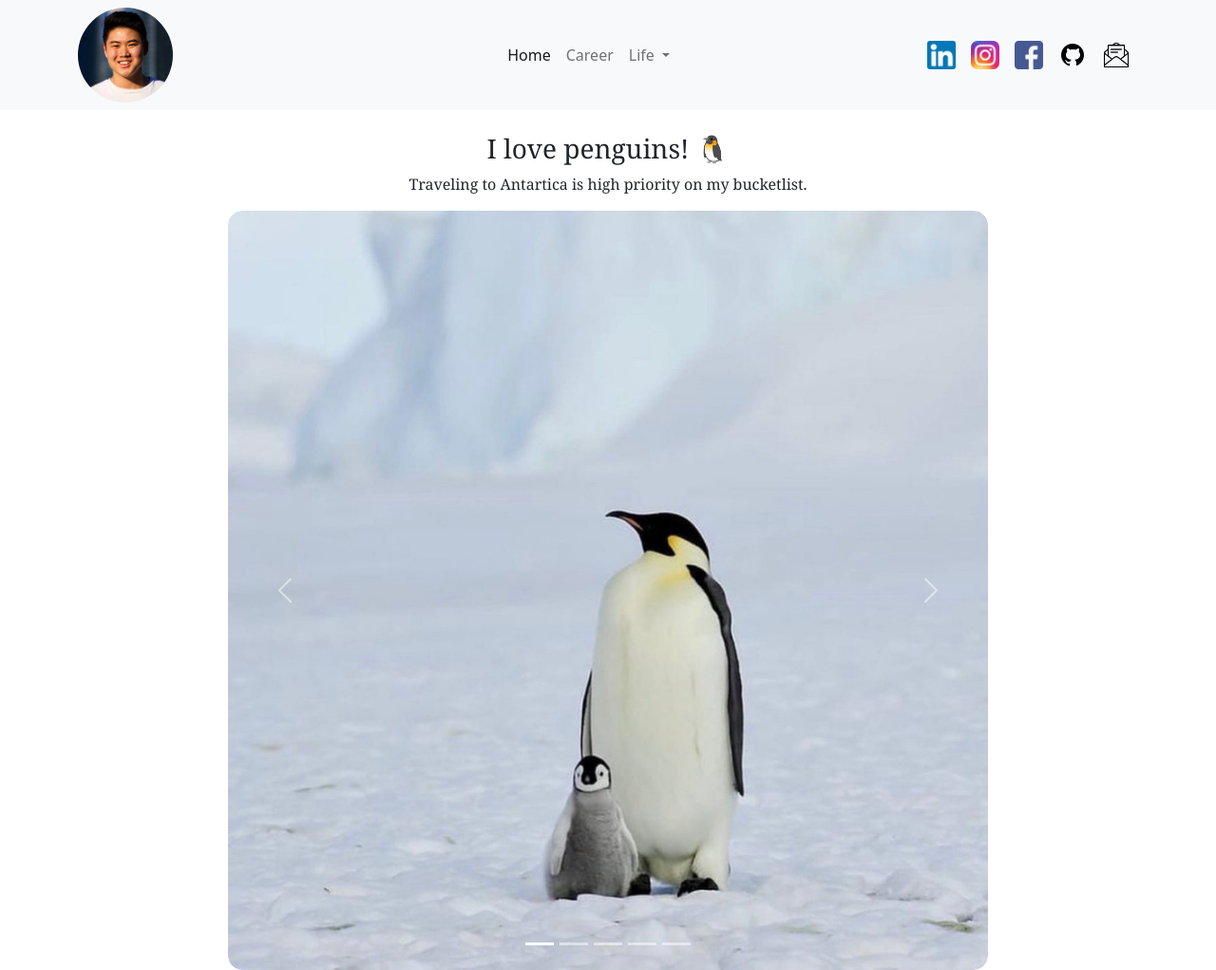
After one commit to simonxie1998/personal-website, a Django app: page /penguins/ in a window 1280 px wide. The commit adds this page. Shown: the whole page at 95% size. Run offline with Django 4.2, Linux system fonts and the light colour scheme.

Commit message:
school and penguins:

```diff
--- a/home/static/home/css/style.css
+++ b/home/static/home/css/style.css
@@ -96,19 +96,16 @@ hr {
     width: 50%;
     height: 0;
     overflow: hidden;
-    margin: auto;
 }
 
 .image-container {
     width: 50%;
     position: absolute;
-    margin: auto;
     cursor: pointer;
 }
 
 .image-container img {
     width: 100%;
-    padding-bottom: 100%;
     position: absolute;
 }
 
@@ -162,3 +159,9 @@ div.life-container {
     top: 45%;
     font-family: Georgia, 'Times New Roman', Times, serif;
 }
+
+.life-pic {
+    border-radius: 15px;
+    width: 50%;
+    position: absolute;
+}
--- a/home/templates/home/base.html
+++ b/home/templates/home/base.html
@@ -38,6 +38,7 @@
                         <ul class="dropdown-menu" aria-labelledby="navbarDropdownMenuLink">
                             <li><a class="dropdown-item" href="{% url 'travel' %}">Traveling</a></li>
                             <li><a class="dropdown-item" href="{% url 'school' %}">School</a></li>
+                            <li><a class="dropdown-item" href="{% url 'penguins' %}">Penguins</a></li>
                         </ul>
                     </li>
                 </ul>
--- /dev/null
+++ b/home/templates/home/penguins.html
@@ -0,0 +1,39 @@
+{% extends 'home/base.html' %} {% load static %} {% block content %}
+<br>
+<h3>I love penguins! &#128039;</h3>
+<p class="summary">Traveling to Antartica is high priority on my bucketlist.</p>
+<div id="carouselExampleIndicators" class="carousel slide mx-auto" data-bs-ride="carousel" style="max-width:800px">
+    <div class="carousel-indicators">
+        <button type="button" data-bs-target="#carouselExampleIndicators" data-bs-slide-to="0" class="active" aria-current="true" aria-label="Slide 1"></button>
+        <button type="button" data-bs-target="#carouselExampleIndicators" data-bs-slide-to="1" aria-label="Slide 2"></button>
+        <button type="button" data-bs-target="#carouselExampleIndicators" data-bs-slide-to="2" aria-label="Slide 3"></button>
+        <button type="button" data-bs-target="#carouselExampleIndicators" data-bs-slide-to="3" aria-label="Slide 4"></button>
+        <button type="button" data-bs-target="#carouselExampleIndicators" data-bs-slide-to="4" aria-label="Slide 5"></button>
+    </div>
+    <div class="carousel-inner">
+        <div class="carousel-item active">
+            <img src="{% static 'home/images/penguin1.jpeg'%}" class="d-block w-100" alt="..." style="border-radius: 15px;">
+        </div>
+        <div class="carousel-item">
+            <img src="{% static 'home/images/penguin2.jpeg'%}" class="d-block w-100" alt="..." style="border-radius: 15px;">
+        </div>
+        <div class="carousel-item">
+            <img src="{% static 'home/images/penguin3.jpeg'%}" class="d-block w-100" alt="..." style="border-radius: 15px;">
+        </div>
+        <div class="carousel-item">
+            <img src="{% static 'home/images/penguin4.jpeg'%}" class="d-block w-100" alt="..." style="border-radius: 15px;">
+        </div>
+        <div class="carousel-item">
+            <img src="{% static 'home/images/penguin5.jpeg'%}" class="d-block w-100" alt="..." style="border-radius: 15px;">
+        </div>
+    </div>
+    <button class="carousel-control-prev" type="button" data-bs-target="#carouselExampleIndicators" data-bs-slide="prev">
+        <span class="carousel-control-prev-icon" aria-hidden="true"></span>
+        <span class="visually-hidden">Previous</span>
+    </button>
+    <button class="carousel-control-next" type="button" data-bs-target="#carouselExampleIndicators" data-bs-slide="next">
+        <span class="carousel-control-next-icon" aria-hidden="true"></span>
+        <span class="visually-hidden">Next</span>
+    </button>
+</div>
+{% endblock %}
--- a/home/urls.py
+++ b/home/urls.py
@@ -7,5 +7,6 @@ urlpatterns = [
     path("", views.home_page, name="home"),
     path("career/", views.career, name="career"),
     path("travel/", views.travel, name="travel"),
-    path("school/", views.school, name="school")
+    path("school/", views.school, name="school"),
+    path("penguins/", views.penguins, name="penguins")
 ]
--- a/home/views.py
+++ b/home/views.py
@@ -20,3 +20,7 @@ def travel(request):
 
 def school(request):
     return render(request, "home/school.html")
+
+
+def penguins(request):
+    return render(request, "home/penguins.html")
```
Also changed, not shown: home/templates/home/career.html (+4 -3 lines), home/templates/home/school.html (+37 -2 lines), home/templates/home/travel.html (+4 -4 lines), home/static/home/images/bangers.jpg (added), home/static/home/images/big_12_swimming.jpeg (added), home/static/home/images/moore_chiller.jpeg (added), home/static/home/images/penguin1.jpeg (added), home/static/home/images/penguin2.jpeg (added), home/static/home/images/penguin3.jpeg (added), home/static/home/images/penguin4.jpeg (added), home/static/home/images/penguin5.jpeg (added), home/static/home/images/sf.jpeg (added), home/static/home/images/tower.jpeg (added), home/static/home/images/winter_park.jpeg (added), 1 other file.
